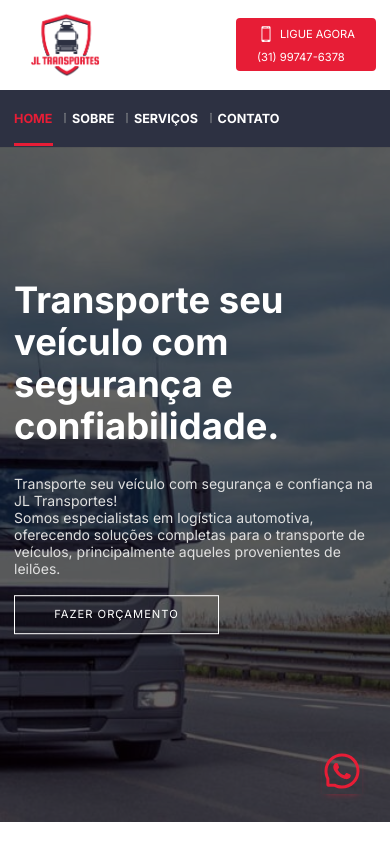
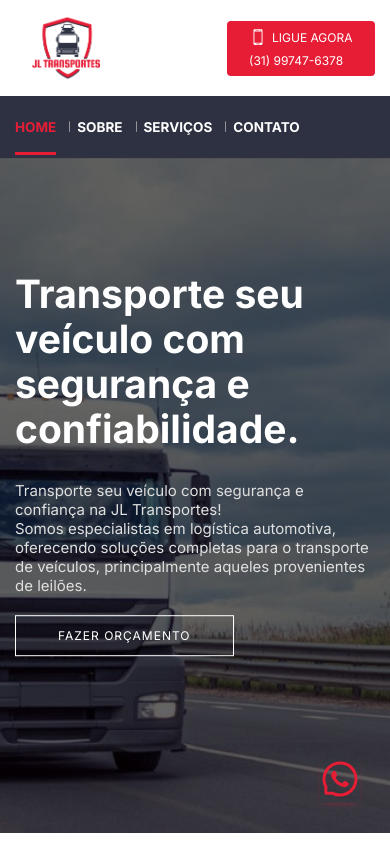
Before and after one commit to valmir1227/Transportadora-veiculos, a Next.js app: page / in a window 390 px wide. Shown: the top 844 px of the page. Built offline with nearby package versions, Linux system fonts and the light colour scheme.

Commit message:
Change font-size for mobile

```diff
--- a/src/app/styles/globals.scss
+++ b/src/app/styles/globals.scss
@@ -20,7 +20,7 @@ li {
 
 @media (max-width: 720px) {
   html {
-    font-size: 87.5%;
+    font-size: 93.75%;
   }
 }
 
```
